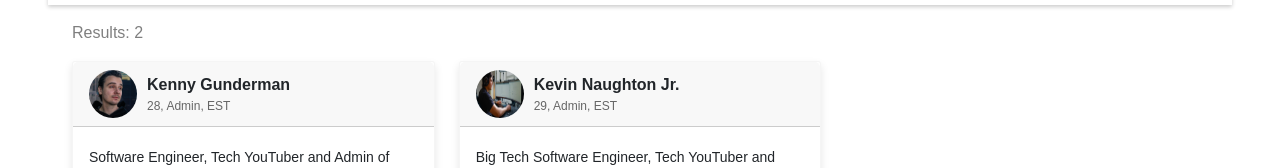
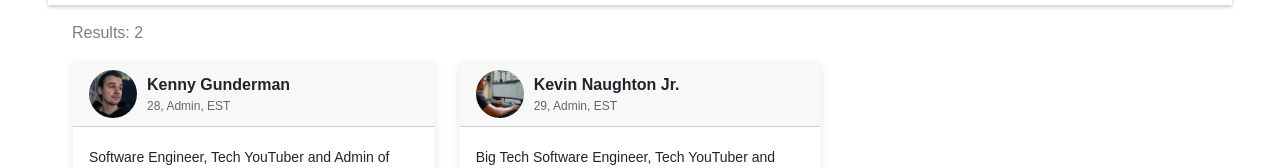
Before and after one commit to Software-Developer-Academy/community-website, a React (Vite) app: page / in a window 1280 px wide. Shown: the part 168-336 px from the top of the page. Built offline with nearby package versions, Linux system fonts and the light colour scheme; a web font is replaced by a local one.

Commit message:
Update object fit img

```diff
--- a/src/components/MembersGridView/index.tsx
+++ b/src/components/MembersGridView/index.tsx
@@ -16,8 +16,10 @@ const GridView = (props: Props) => {
         return (
             <div key={0} className="card">
                 <div className="card-header">
-                    <img src={'/community-website/profile-pics/' + member.picture} alt={member.name}
-                         className="profile-pic"/>
+                    <img
+                        style={{ objectFit: 'cover' }}
+                        src={'/community-website/profile-pics/' + member.picture} alt={member.name}
+                        className="profile-pic"/>
                     <div>
                         <div className="card-name">{member.name}</div>
                         <div className="card-tagline">{member.age}, {member.role}, EST</div>
```
